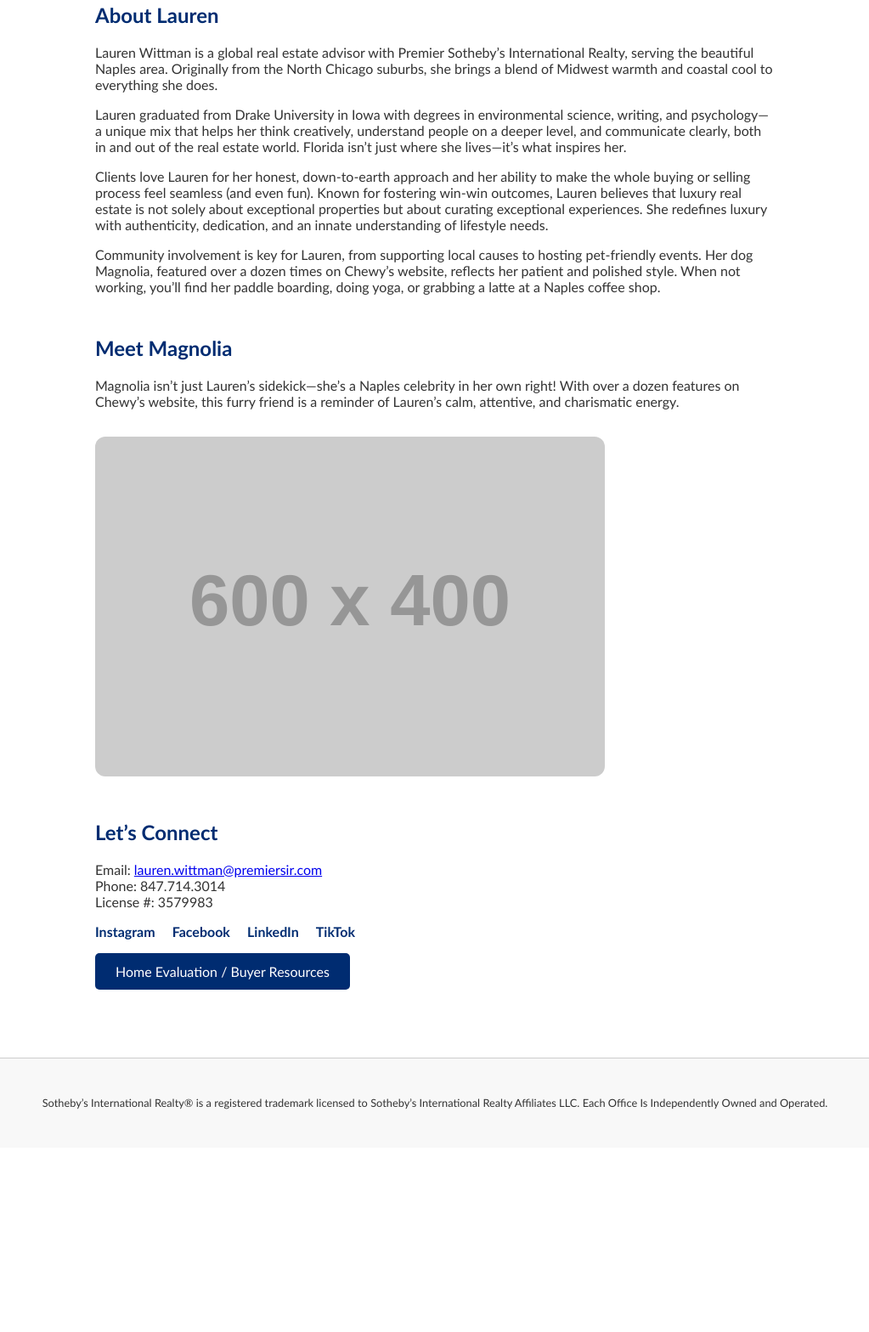
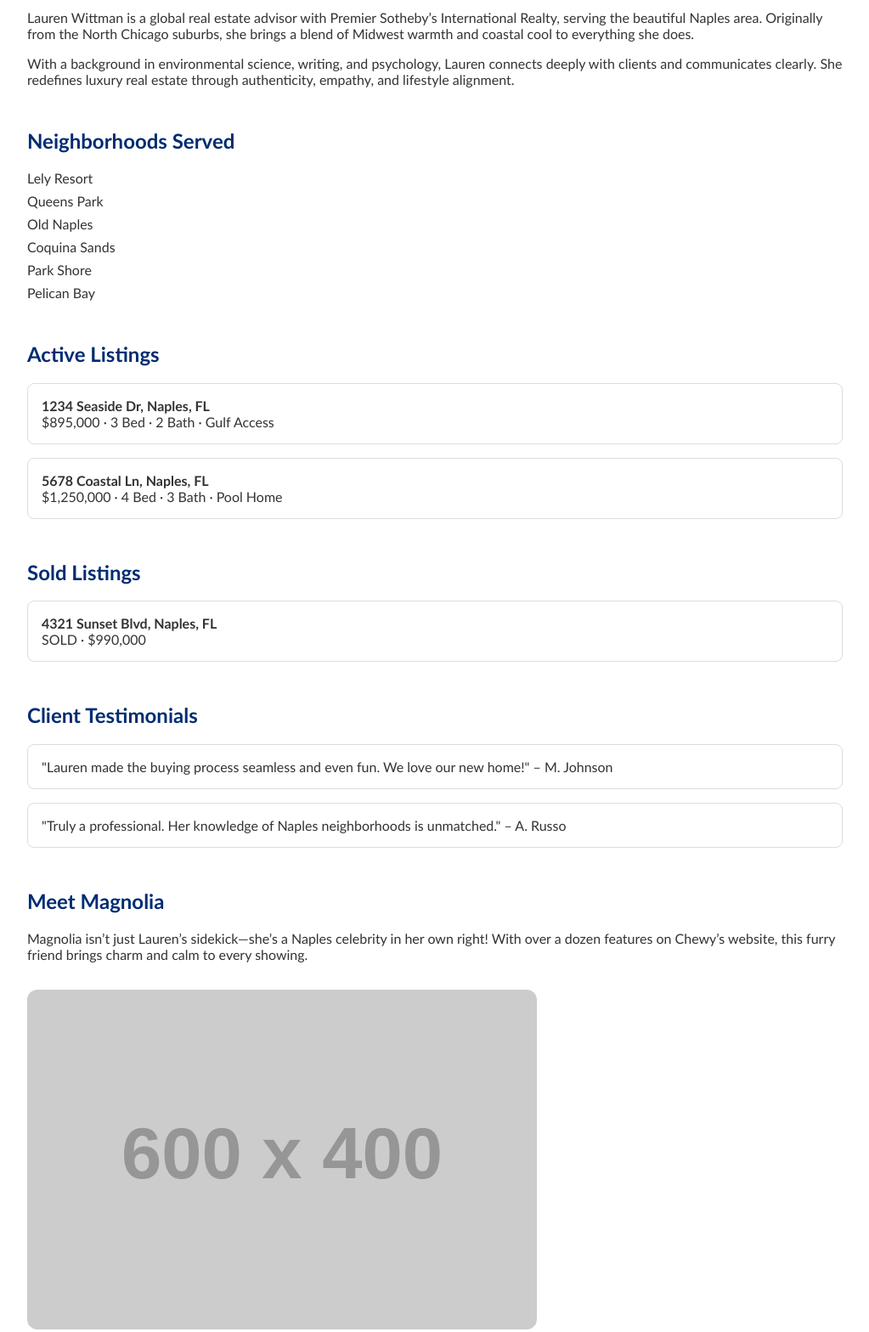
Before and after one commit to laurenwittman/laurenwittman.github.io, a plain HTML site: page index.html in a window 1280 px wide. Shown: the part 471-2039 px from the top of the page at 85% size, without its empty margins (128-1151 px from the left). Before the commit the page ends 1822 px from the top, so only its background shows below. Drawn offline with Linux system fonts and the light colour scheme; placeholder pictures from the web are drawn by us; a web font is replaced by a local one.

Commit message:
Add files via upload

```diff
--- a/index.html
+++ b/index.html
@@ -3,113 +3,104 @@
 <html lang="en">
 <head>
   <meta charset="UTF-8" />
-  <meta name="viewport" content="width=device-width, initial-scale=1.0"/>
+  <meta name="viewport" content="width=device-width, initial-scale=1.0" />
   <title>Lauren Wittman | Premier Sotheby’s International Realty</title>
-  <link rel="stylesheet" href="https://fonts.googleapis.com/css2?family=Gill+Sans&display=swap"/>
+  <link rel="stylesheet" href="https://fonts.googleapis.com/css2?family=Gill+Sans&display=swap" />
   <style>
-    body {
-      margin: 0;
-      font-family: 'Gill Sans', sans-serif;
-      background-color: #ffffff;
-      color: #333;
-    }
-    header {
-      background-color: #002c71;
-      color: white;
-      text-align: center;
-      padding: 2rem 1rem;
-    }
-    .logo {
-      max-width: 200px;
-      margin: 0 auto 1rem;
-      display: block;
-    }
-    .profile-pic {
-      border-radius: 50%;
-      width: 160px;
-      height: 160px;
-      object-fit: cover;
-      margin-top: -80px;
-      border: 4px solid white;
-      box-shadow: 0 4px 10px rgba(0,0,0,0.2);
-    }
-    main {
-      padding: 2rem 1rem;
-      max-width: 800px;
-      margin: auto;
-    }
-    section {
-      margin-bottom: 3rem;
-    }
-    h1, h2 {
-      color: #002c71;
-    }
-    .btn {
-      background-color: #002c71;
-      color: white;
-      padding: 0.75rem 1.5rem;
-      border-radius: 5px;
-      text-decoration: none;
-      display: inline-block;
-      margin-top: 1rem;
-    }
-    .socials a {
-      margin-right: 1rem;
-      color: #002c71;
-      text-decoration: none;
-      font-weight: bold;
-    }
-    footer {
-      background-color: #f8f8f8;
-      padding: 2rem 1rem;
-      font-size: 0.8rem;
-      text-align: center;
-      border-top: 1px solid #ccc;
-    }
-    img.magnolia {
-      max-width: 100%;
-      height: auto;
-      border-radius: 12px;
-      margin-top: 1rem;
-    }
+    body { margin: 0; font-family: 'Gill Sans', sans-serif; color: #333; background: #fff; }
+    header { background: #002c71; color: white; text-align: center; padding: 2rem 1rem; }
+    .logo { width: 180px; margin-bottom: 1rem; }
+    .hero-img { width: 140px; border-radius: 50%; border: 4px solid white; margin-top: -70px; box-shadow: 0 4px 10px rgba(0,0,0,0.2); }
+    main { max-width: 960px; margin: auto; padding: 2rem 1rem; }
+    section { margin-bottom: 3rem; }
+    h1, h2 { color: #002c71; }
+    .btn { background: #002c71; color: white; padding: 0.75rem 1.25rem; text-decoration: none; border-radius: 5px; display: inline-block; margin-top: 1rem; }
+    .socials a { margin-right: 1rem; text-decoration: none; color: #002c71; font-weight: bold; }
+    .listing-card, .testimonial { border: 1px solid #ddd; padding: 1rem; border-radius: 8px; margin-bottom: 1rem; }
+    .neighborhoods ul { list-style: none; padding: 0; }
+    .neighborhoods li { margin-bottom: 0.5rem; }
+    footer { background: #f8f8f8; padding: 2rem; font-size: 0.9rem; text-align: center; border-top: 1px solid #ccc; }
+    .magnolia { border-radius: 12px; max-width: 100%; margin-top: 1rem; }
   </style>
 </head>
 <body>
   <header>
-    <img class="logo" src="https://premiersothebysrealty.com/images/logo.png" alt="Premier Sotheby’s International Realty Logo" />
+    <img class="logo" src="https://premiersothebysrealty.com/images/logo.png" alt="Sotheby’s Logo" />
     <h1>Lauren Wittman</h1>
     <p>Global Real Estate Advisor | Premier Sotheby’s International Realty</p>
   </header>
 
   <main>
-    <img class="profile-pic" src="https://mypropertyshowcase.com/images/lauren-wittman-profile.jpg" alt="Lauren Wittman Profile"/>
+    <div style="text-align:center;">
+      <img class="hero-img" src="https://mypropertyshowcase.com/images/lauren-wittman-profile.jpg" alt="Lauren Wittman" />
+    </div>
 
     <section>
       <h2>About Lauren</h2>
       <p>Lauren Wittman is a global real estate advisor with Premier Sotheby’s International Realty, serving the beautiful Naples area. Originally from the North Chicago suburbs, she brings a blend of Midwest warmth and coastal cool to everything she does.</p>
-      <p>Lauren graduated from Drake University in Iowa with degrees in environmental science, writing, and psychology—a unique mix that helps her think creatively, understand people on a deeper level, and communicate clearly, both in and out of the real estate world. Florida isn’t just where she lives—it’s what inspires her.</p>
-      <p>Clients love Lauren for her honest, down-to-earth approach and her ability to make the whole buying or selling process feel seamless (and even fun). Known for fostering win-win outcomes, Lauren believes that luxury real estate is not solely about exceptional properties but about curating exceptional experiences. She redefines luxury with authenticity, dedication, and an innate understanding of lifestyle needs.</p>
-      <p>Community involvement is key for Lauren, from supporting local causes to hosting pet-friendly events. Her dog Magnolia, featured over a dozen times on Chewy’s website, reflects her patient and polished style. When not working, you’ll find her paddle boarding, doing yoga, or grabbing a latte at a Naples coffee shop.</p>
+      <p>With a background in environmental science, writing, and psychology, Lauren connects deeply with clients and communicates clearly. She redefines luxury real estate through authenticity, empathy, and lifestyle alignment.</p>
+    </section>
+
+    <section class="neighborhoods">
+      <h2>Neighborhoods Served</h2>
+      <ul>
+        <li>Lely Resort</li>
+        <li>Queens Park</li>
+        <li>Old Naples</li>
+        <li>Coquina Sands</li>
+        <li>Park Shore</li>
+        <li>Pelican Bay</li>
+      </ul>
+    </section>
+
+    <section>
+      <h2>Active Listings</h2>
+      <div class="listing-card">
+        <strong>1234 Seaside Dr, Naples, FL</strong><br />
+        $895,000 · 3 Bed · 2 Bath · Gulf Access
+      </div>
+      <div class="listing-card">
+        <strong>5678 Coastal Ln, Naples, FL</strong><br />
+        $1,250,000 · 4 Bed · 3 Bath · Pool Home
+      </div>
+    </section>
+
+    <section>
+      <h2>Sold Listings</h2>
+      <div class="listing-card">
+        <strong>4321 Sunset Blvd, Naples, FL</strong><br />
+        SOLD · $990,000
+      </div>
+    </section>
+
+    <section>
+      <h2>Client Testimonials</h2>
+      <div class="testimonial">
+        "Lauren made the buying process seamless and even fun. We love our new home!" – M. Johnson
+      </div>
+      <div class="testimonial">
+        "Truly a professional. Her knowledge of Naples neighborhoods is unmatched." – A. Russo
+      </div>
     </section>
 
     <section>
       <h2>Meet Magnolia</h2>
-      <p>Magnolia isn’t just Lauren’s sidekick—she’s a Naples celebrity in her own right! With over a dozen features on Chewy’s website, this furry friend is a reminder of Lauren’s calm, attentive, and charismatic energy.</p>
+      <p>Magnolia isn’t just Lauren’s sidekick—she’s a Naples celebrity in her own right! With over a dozen features on Chewy’s website, this furry friend brings charm and calm to every showing.</p>
       <img class="magnolia" src="https://via.placeholder.com/600x400?text=Magnolia" alt="Magnolia the dog" />
     </section>
 
     <section>
       <h2>Let’s Connect</h2>
-      <p>Email: <a href="mailto:lauren.wittman@premiersir.com">lauren.wittman@premiersir.com</a><br>
-      Phone: 847.714.3014<br>
-      License #: 3579983</p>
+      <p>Email: <a href="mailto:lauren.wittman@premiersir.com">lauren.wittman@premiersir.com</a><br />
+         Phone: 847.714.3014<br />
+         License #: 3579983</p>
       <div class="socials">
         <a href="https://instagram.com/realrealtywithlauren">Instagram</a>
         <a href="https://www.facebook.com/lauren.wittman.52/">Facebook</a>
         <a href="https://www.linkedin.com/in/lauren-wittman-735743139/">LinkedIn</a>
         <a href="https://www.tiktok.com/@realrealtywithlauren">TikTok</a>
       </div>
-      <a class="btn" href="https://laurenwittman.premiersothebysrealty.com">Home Evaluation / Buyer Resources</a>
+      <a class="btn" href="https://laurenwittman.premiersothebysrealty.com">Get Home Evaluation</a>
     </section>
   </main>
 
```
